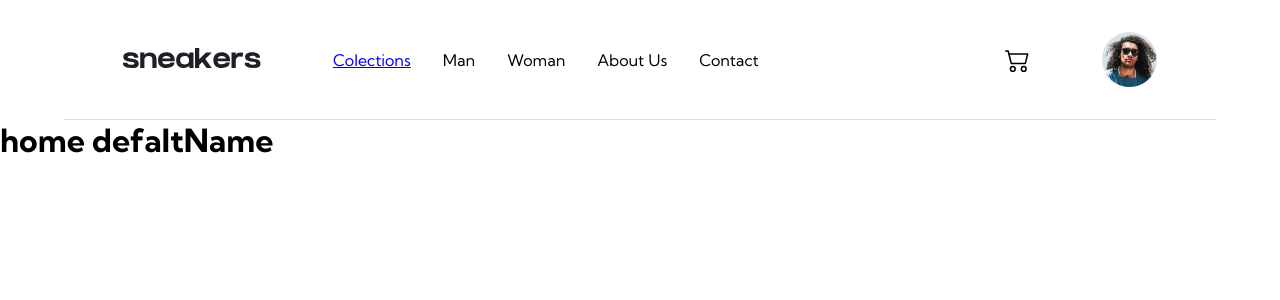
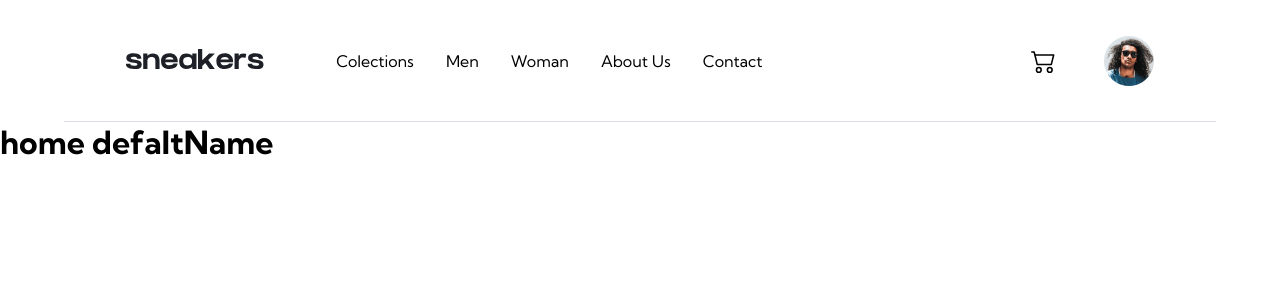
Before and after one commit to maicondguerian/maicondguerian-shopping-cart-from-ecommerce-page-with-react-ts-v2, a React (Vite) app: page / in a window 1280 px wide. Shown: the top 300 px of the page. Built offline with nearby package versions, Linux system fonts and the light colour scheme.

Commit message:
criado customhook para aplicar estilo no caminho atual

```diff
--- /dev/null
+++ b/src/data/custom-hooks/usePath.tsx
@@ -0,0 +1,12 @@
+import { useLocation } from "react-router-dom";
+
+export default function usePath() {
+    const { pathname } = useLocation();
+    function isCurrentPath(path: string) {
+        if (pathname === path) return true;
+        return false;
+    }
+    return {
+        isCurrentPath
+    };
+}
--- a/src/styles/global-styles/index.tsx
+++ b/src/styles/global-styles/index.tsx
@@ -12,6 +12,11 @@ export const GlobalStyles = createGlobalStyle`
             margin: 0;
             padding: 0;
         }
+
+        a{
+            color: inherit;
+            text-decoration: none;
+        }
     }
 
     html{
--- a/src/styles/styled-components/header/index.tsx
+++ b/src/styles/styled-components/header/index.tsx
@@ -3,28 +3,36 @@ import styled from 'styled-components'
 export const Header = styled.header`
     display: flex;
     justify-content: space-around;
-    padding: 2rem 0;
+    padding: 2rem 0 ;
 
     >ul{
         display: flex;
         gap: 2rem;
 
-        li{
+        >li{
             text-transform: capitalize;
             display: flex;
             align-items: center;
             justify-content: center;
-        }
-        li:nth-child(1){
-            margin-right: 2.5rem;
+            &:first-child{
+                margin-right: 2.5rem;
+            }
         }
 
     }
+
     ul:nth-child(2){
+        li:nth-child(1){
+           margin: 1rem;
+        }
         li:nth-child(2){
             img{
-                height: 55px;
+                height: 50px;
             }
         }
     }
-    `;
+
+    .currentPage{
+        box-shadow: 0  2px red;
+    }
+`;
--- a/src/ui/components/header/index.tsx
+++ b/src/ui/components/header/index.tsx
@@ -4,15 +4,20 @@ import Logo from "../../../styles/styled-components/header/logo";
 import { BsCart2 } from 'react-icons/bs';
 import Separator from "../separador";
 import { Link } from "react-router-dom";
+import usePath from "../../../data/custom-hooks/usePath";
 
 export default function Header() {
+    const { isCurrentPath } = usePath();
+
+    console.log(isCurrentPath('/') ? 's' : 'n');
+
     return (
         <>
             <Styled.Header>
                 <ul>
                     <li><Link to={'/'}><Logo /></Link></li>
-                    <li><Link to={'/collections'}> colections</Link></li>
-                    <li>man</li>
+                    <li><Link className={isCurrentPath('/collections') ? 'currentPage' : 'regularStyle'} to={'/collections'}> colections</Link></li>
+                    <li>men</li>
                     <li>woman</li>
                     <li>about us</li>
                     <li>contact</li>
```
Also changed, not shown: src/pages/collecitons/index.tsx (line endings or trailing spaces).
